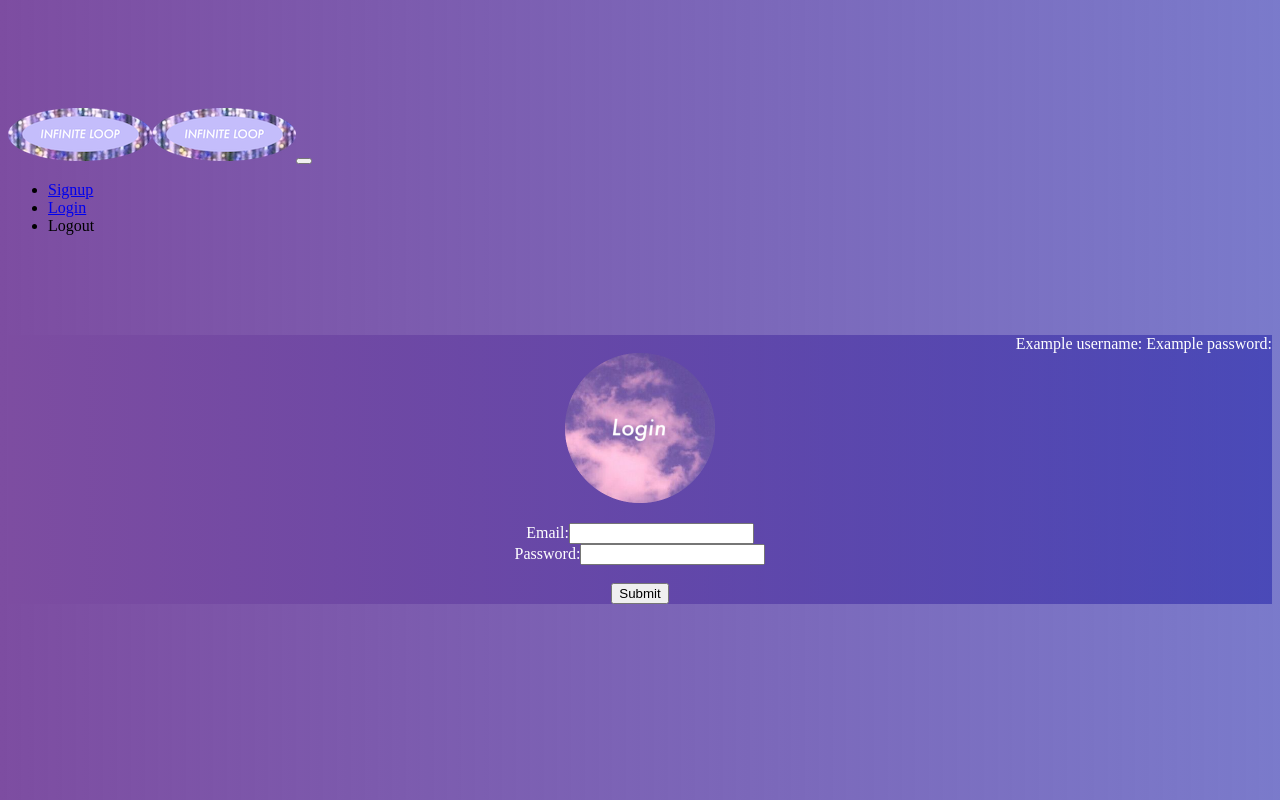
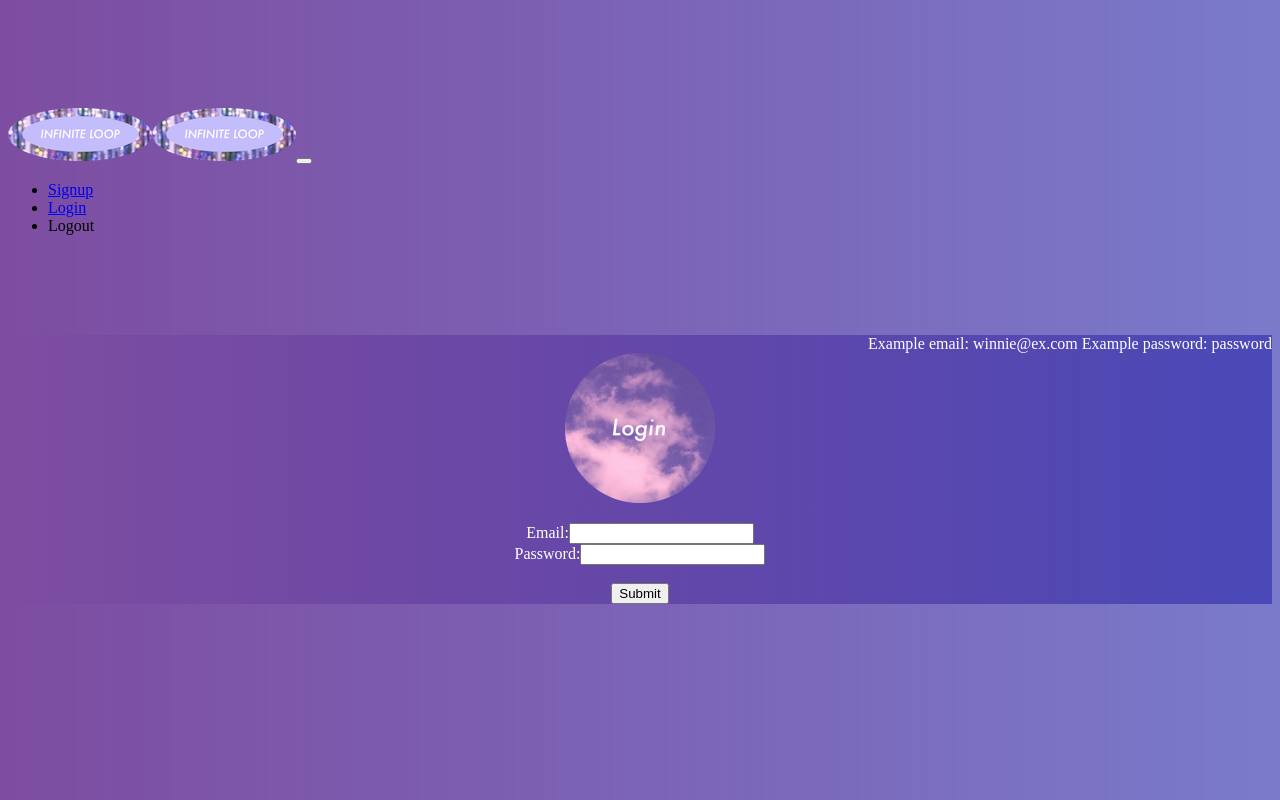
Before and after one commit to kellykaufman/Infinite-Loop-frontend, a Vue app: page / in a window 1280 px wide. Built offline with nearby package versions, Linux system fonts and the light colour scheme; the HTML template or start-up script is replaced by a standard one.

Commit message:
adds Winnie

```diff
--- a/src/views/Login.vue
+++ b/src/views/Login.vue
@@ -1,8 +1,8 @@
 <template>
   <div class="container-login">
     <div class="dummy-account">
-      <label> Example username: </label>
-      <label> Example password: </label>
+      <label> Example email: winnie@ex.com </label>
+      <label> Example password: password</label>
     </div>
     <form v-on:submit.prevent="submit()">
       <div class="center-pretty">
```
